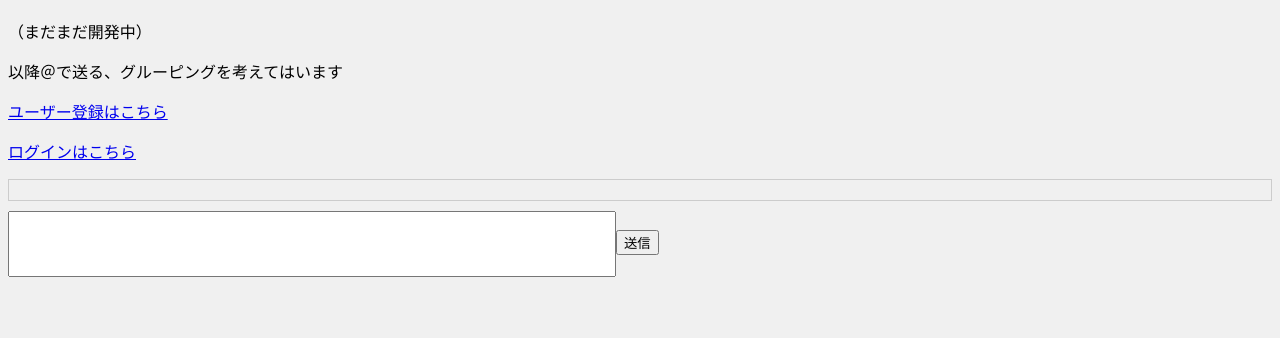
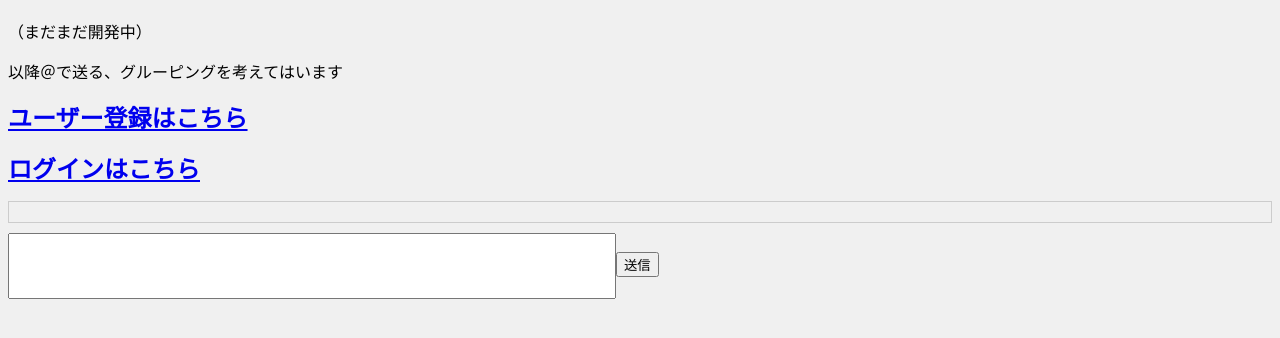
Before and after one commit to junmmykonoka/chat-app, a website: page public/index.html in a window 1280 px wide. Shown: the part 70-408 px from the top of the page. Drawn offline with Linux system fonts and the light colour scheme; no server answers.

Commit message:
Apply login and messages styling

```diff
--- a/public/index.html
+++ b/public/index.html
@@ -4,6 +4,12 @@
         <meta charset="UTF-8">
         <meta name="viewport" content="width=device-width, initial-scale=1.0">
         <title>チャットアプリ</title>
+        <style>
+            a {
+                font-size: 24px; /* ここで文字の大きさを変更します */
+                font-weight: bold; /* オプション: 太字にする */
+            }
+        </style>
         <style>
             #messages {
                 max-height: 400px; /* 表示する高さの上限を設定 */
```
